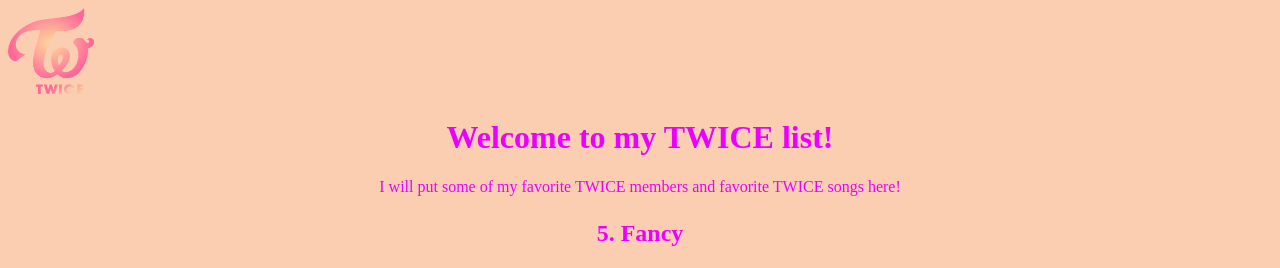
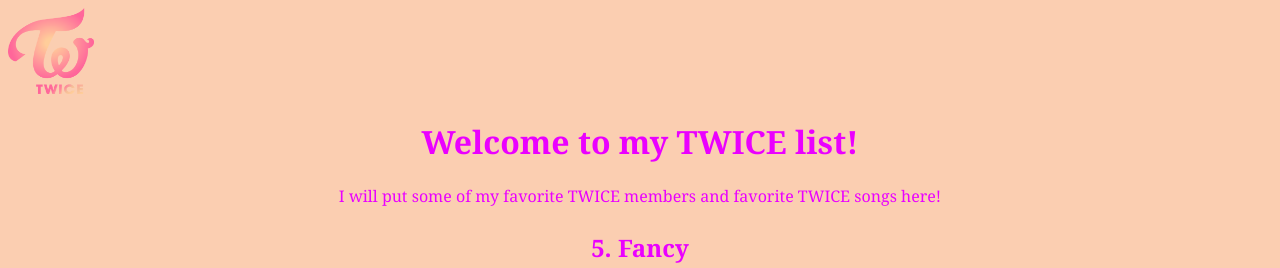
Before and after one commit to twicetagram28/twicetagram28.github.io, a plain HTML site: page index.html in a window 1280 px wide. Shown: the top 268 px of the page. Drawn offline with Linux system fonts and the light colour scheme.

Commit message:
Add files via upload

```diff
--- a/index.html
+++ b/index.html
@@ -1,7 +1,7 @@
 <!DOCTYPE html>
 <img src= "twice.png" width="86" height="86">
-<body style="background-color:#FBCEB1">
-<h1 style="text-align: center;font-family: Oleo-ScriptSwashCaps;color:#EA00FF" >Welcome to my TWICE list!</h1>
+<body style="background-color:#FBCEB1;font-family: Cambria, Cochin, Georgia, Times, 'Times New Roman', serif">
+<h1 style="text-align: center;color:#EA00FF" >Welcome to my TWICE list!</h1>
 <p style="text-align: center;color:#EA00FF"> I will put some of my favorite TWICE members and favorite TWICE songs here!</p>
 <h2 style="text-align: center;color:#EA00FF">
     <p style="text-align: center;color:#EA00FF"> 5. Fancy </p>
@@ -21,10 +21,4 @@
     <iframe width="874" height="492" src="https://www.youtube.com/embed/3ymwOvzhwHs" title="TWICE "Feel Special" M/V" frameborder="0" allow="accelerometer; autoplay; clipboard-write; encrypted-media; gyroscope; picture-in-picture" allowfullscreen></iframe>
 
 </h2>
-
-<h3 style="text-align: center;color:#EA00FF">
-
-
-</h3>
-
 </body>
```
